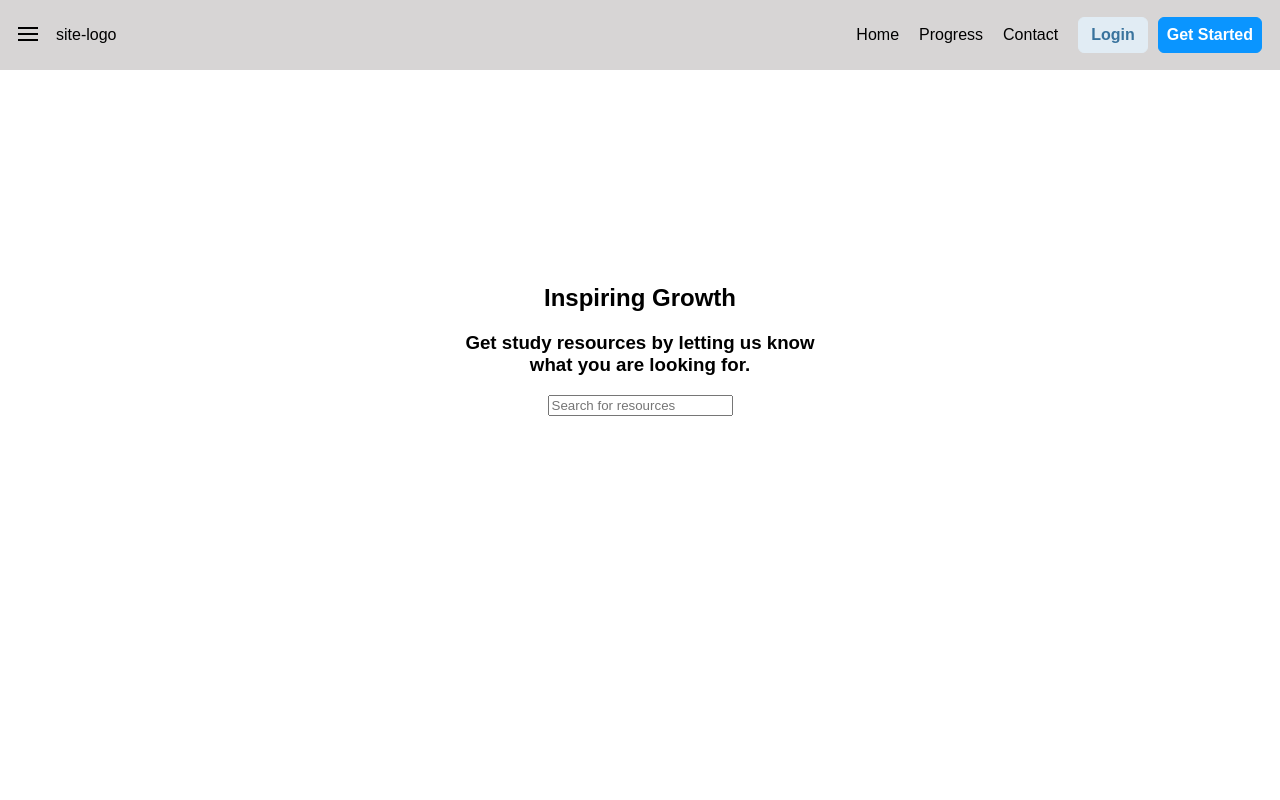
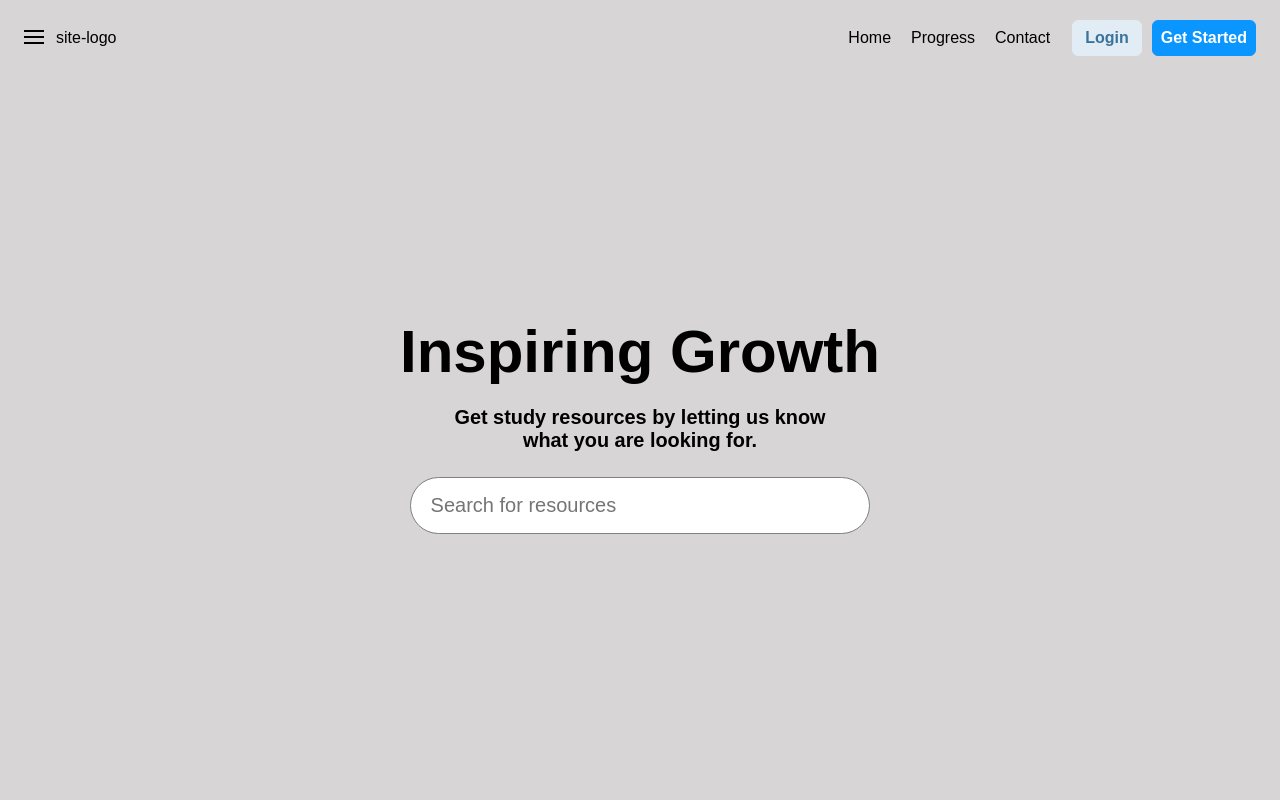
Before and after one commit to Anvinalias/studyBin, a PHP site: page / in a window 1280 px wide. Run offline with PHP 8.4, Linux system fonts and the light colour scheme.

Commit message:
Update style.css

```diff
--- a/style.css
+++ b/style.css
@@ -1,11 +1,13 @@
-body{
+*{
     padding: 0;
     margin: 0;
-    font-family: sans-serif;
+    box-sizing: border-box;
+    font-family:sans-serif;
+
 }
 
 #header-container{
-    background-color: rgb(215, 213, 213);
+    background-color: #d7d5d5;
     width:100vw;
     position: fixed;
     top: 0;
@@ -14,6 +16,7 @@ body{
 #header-content{
     display:flex;
     justify-content: space-between;
+    margin: 8px 12px ;
 }
 
 .nav-logo{
@@ -33,6 +36,7 @@ div.nav-link-button{
 
 ul.nav-text{
     display: flex;
+    align-items: center;
 }
 
 li.home, li.contact, li.progress{
@@ -48,8 +52,8 @@ li>a{
 .register{
     display: flex;
     align-items: center;
-    gap:10px;
-    margin: 10px;
+    gap: 10px;
+    margin: 12px;
 }
 
 button.login{
@@ -70,14 +74,34 @@ button.get-started{
     border-radius: 6px;
     font-size: 16px;
     font-weight: bold;
-    margin-right: 8px;
 }
 
 .section-1{
-    height: 85vh;
+    height: 100vh;
     display: flex;
     flex-direction: column;
     justify-content: center;
     align-items: center;
     text-align: center;
+    padding: 100px 0 50px;
+    background-color: #d7d5d5;
 }
+
+#search{
+    border:1px solid grey;
+    border-radius: 999px;
+    font-size: 20px;
+    padding:16px 20px;
+    width: 36vw;
+
+}
+
+.section-1-heading{
+    font-size: 60px;
+    margin-bottom: 20px;
+}
+
+.section-1-text{
+    font-size: 17px;
+    margin-bottom: 25px;
+}
```
